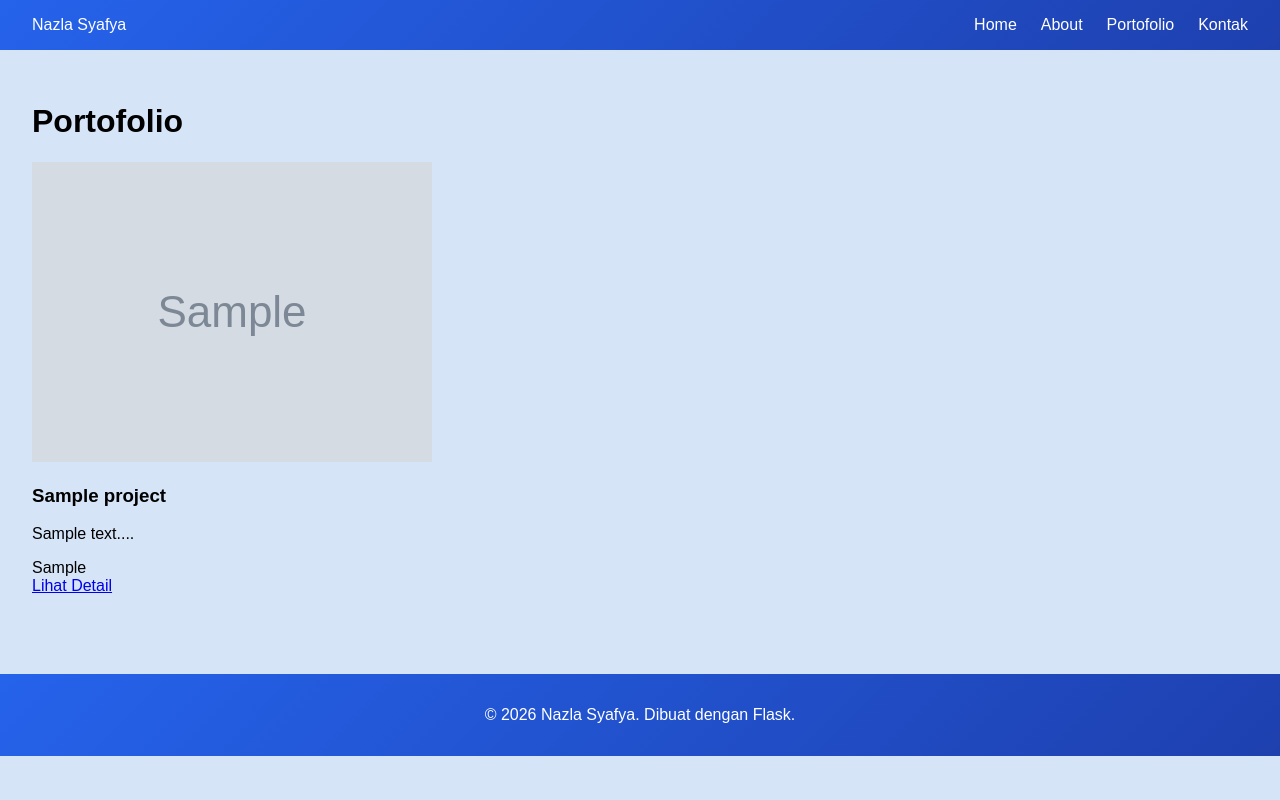
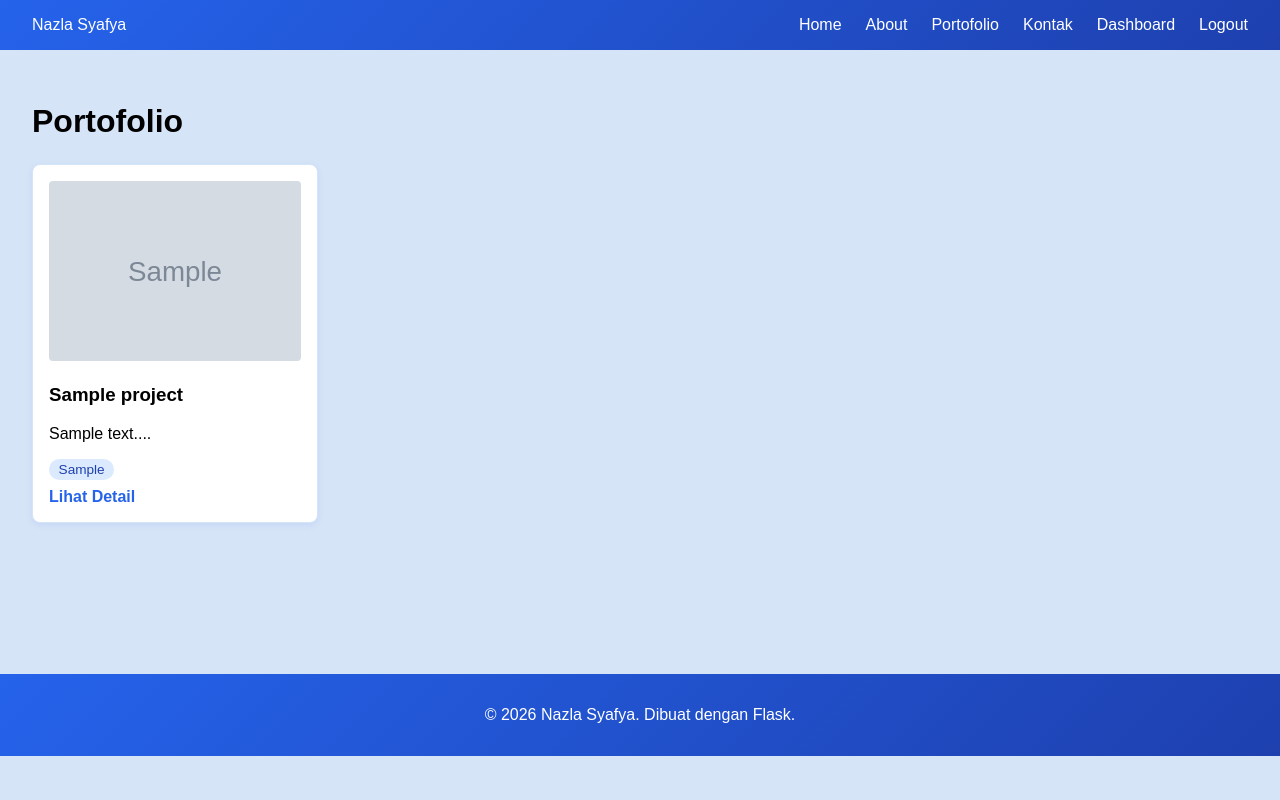
Before and after one commit to nazlasyafya-droid/portofolio-flask, a Flask app: page /portfolio in a window 1280 px wide. Run offline with Flask 3, Linux system fonts and the light colour scheme; the visitor is signed in with stand-in values (Sample User, id 1); tables that the repository leaves empty hold one stand-in row (values such as "Sample post"); grey boxes marked "Sample" are stand-in pictures.

Commit message:
Add portfolio grid styling and conditional dashboard nav links

```diff
--- a/app.py
+++ b/app.py
@@ -7,7 +7,7 @@ app.config['SECRET_KEY'] = 'ganti-dengan-kunci-rahasia-anda'
 app.config['SQLALCHEMY_DATABASE_URI'] = 'sqlite:///portfolio.db'
 app.config['UPLOAD_FOLDER'] = 'static/uploads'
 app.config['MAX_CONTENT_LENGTH'] = 5 * 1024 * 1024  # 5 MB
-app.config['ADMIN_USERNAME'] = 'admin'
+app.config['ADMIN_USERNAME'] = 'nazla syafya'
 app.config['ADMIN_PASSWORD'] = 'xxx1515'
 
 db.init_app(app)
--- a/static/css/style.css
+++ b/static/css/style.css
@@ -146,3 +146,62 @@ form button:hover {
     display: block;
     margin-bottom: 1rem;
 }
+
+.hero {
+    max-width: 600px;
+    margin: 2rem auto;
+    text-align: center;
+    display: flex;
+    flex-direction: column;
+    align-items: center;
+}
+
+.hero-buttons {
+    display: flex;
+    justify-content: center;
+    gap: 1rem;
+}
+
+/* Portfolio grid */
+.portfolio-grid {
+    display: grid;
+    grid-template-columns: repeat(auto-fill, minmax(280px, 1fr));
+    gap: 1.5rem;
+    margin-top: 1.5rem;
+}
+
+.project-card {
+    background: white;
+    border: 1px solid #d6e4f7;
+    border-radius: 8px;
+    padding: 1rem;
+    box-shadow: 0 2px 6px rgba(37, 99, 235, 0.1);
+}
+
+.project-card img {
+    width: 100%;
+    height: 180px;
+    object-fit: cover;
+    border-radius: 4px;
+}
+
+.tech-tags {
+    display: flex;
+    flex-wrap: wrap;
+    gap: 0.5rem;
+    margin: 0.5rem 0;
+}
+
+.tag {
+    background-color: var(--primary-light);
+    color: var(--primary-dark);
+    padding: 0.2rem 0.6rem;
+    border-radius: 12px;
+    font-size: 0.85rem;
+}
+
+.project-card a {
+    color: var(--primary-color);
+    font-weight: bold;
+    text-decoration: none;
+}
--- a/templates/base.html
+++ b/templates/base.html
@@ -15,6 +15,10 @@
             <li><a href="{{ url_for('about') }}">About</a></li>
             <li><a href="{{ url_for('portfolio') }}">Portofolio</a></li>
             <li><a href="{{ url_for('contact') }}">Kontak</a></li>
+            {% if session.get('user') %}
+            <li><a href="{{ url_for('dashboard_index') }}">Dashboard</a></li>
+            <li><a href="{{ url_for('logout') }}">Logout</a></li>
+            {% endif %}
         </ul>
     </nav>
 
```
